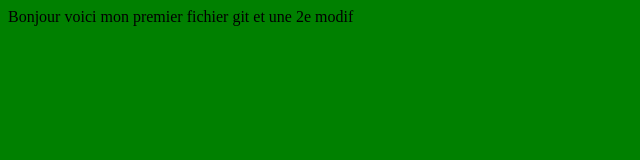
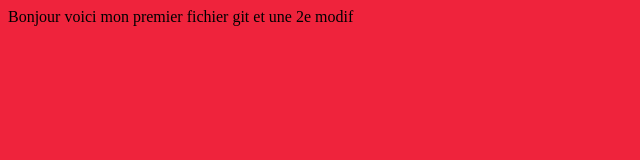
Before and after one commit to Keletigui-kk/TutoGit, a plain HTML site: page index.html in a window 1280 px wide. Shown: the whole page, without its empty margins (0-640 px from the left). Drawn offline with Linux system fonts and the light colour scheme.

Commit message:
background-color-red

```diff
--- a/style.css
+++ b/style.css
@@ -1,3 +1,3 @@
 body{
-    background-color: green;
+    background-color: #ef233c;
 }
```
